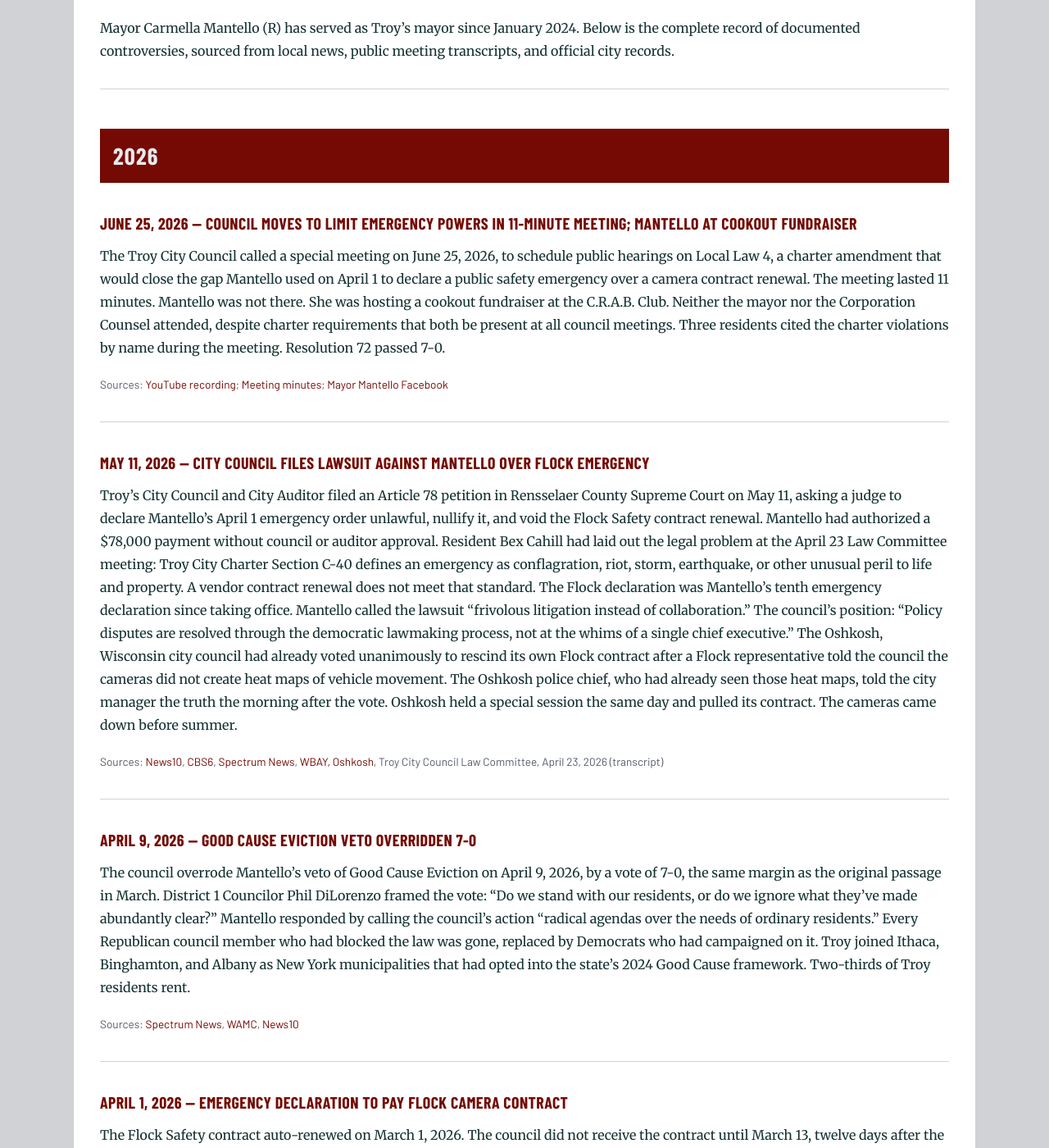
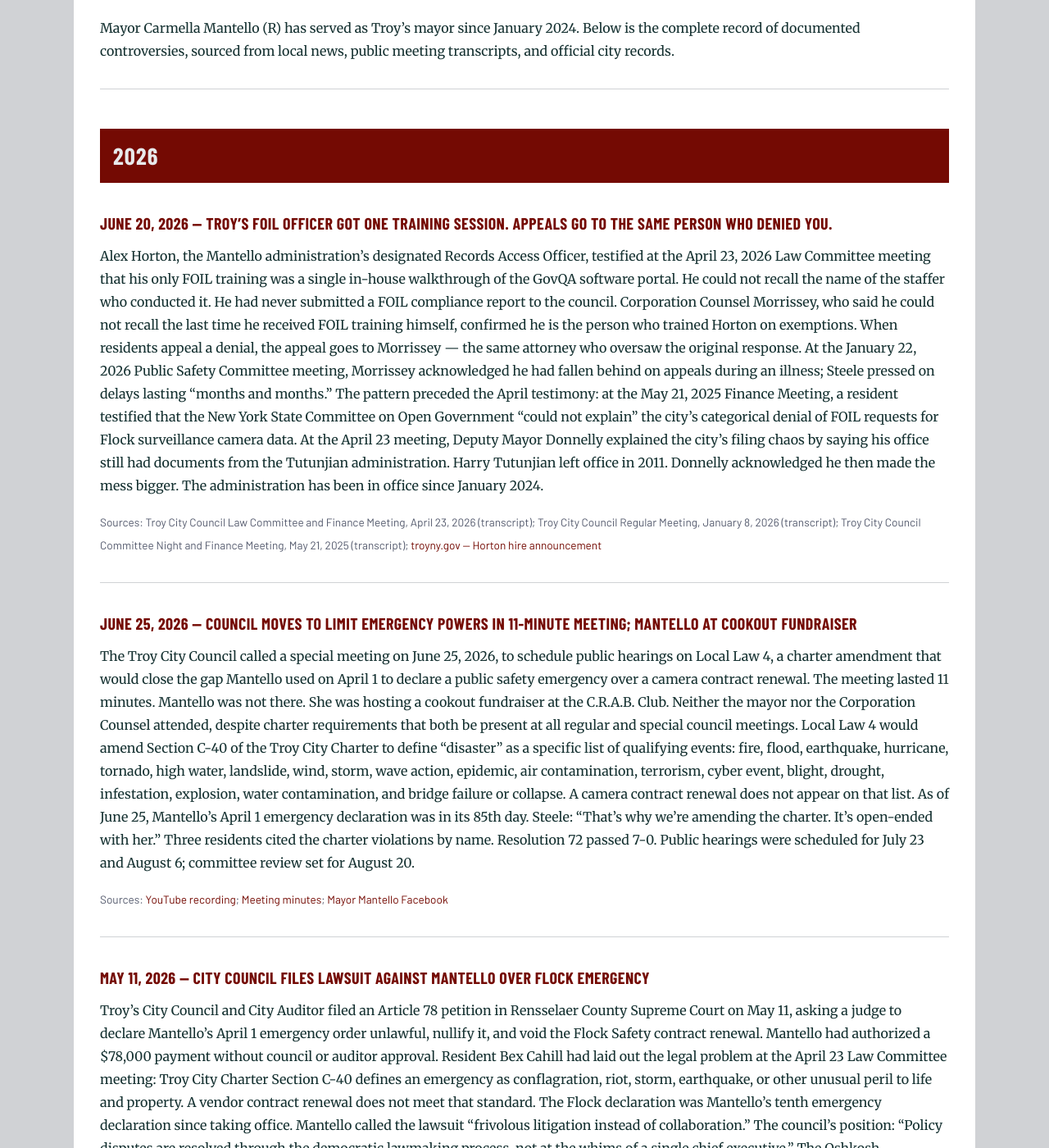
Before and after one commit to MdevitSEC/the-mantello-record, a Jekyll site: the page built from the-record.md, in a window 1280 px wide and 1400 px high, scrolled down 313 px. Shown: the whole window at 82% size. Built offline with Jekyll 4.4.1, drawn with Linux system fonts in a browser that asks for light colours; some web fonts are replaced; some of the changed text lies outside the part shown.

Commit message:
Fix FOIL post categories; add FOIL record entry; expand June 25 and transparency entries
Co-Authored-By: Claude Sonnet 4.6 <noreply@anthropic.com>

```diff
--- a/the-record.md
+++ b/the-record.md
@@ -11,9 +11,17 @@ Mayor Carmella Mantello (R) has served as Troy's mayor since January 2024. Below
 
 ## 2026
 
+### [June 20, 2026 — Troy's FOIL Officer Got One Training Session. Appeals Go to the Same Person Who Denied You.](/2026/06/20/troy-foil-transparency/)
+
+Alex Horton, the Mantello administration's designated Records Access Officer, testified at the April 23, 2026 Law Committee meeting that his only FOIL training was a single in-house walkthrough of the GovQA software portal. He could not recall the name of the staffer who conducted it. He had never submitted a FOIL compliance report to the council. Corporation Counsel Morrissey, who said he could not recall the last time he received FOIL training himself, confirmed he is the person who trained Horton on exemptions. When residents appeal a denial, the appeal goes to Morrissey — the same attorney who oversaw the original response. At the January 22, 2026 Public Safety Committee meeting, Morrissey acknowledged he had fallen behind on appeals during an illness; Steele pressed on delays lasting "months and months." The pattern preceded the April testimony: at the May 21, 2025 Finance Meeting, a resident testified that the New York State Committee on Open Government "could not explain" the city's categorical denial of FOIL requests for Flock surveillance camera data. At the April 23 meeting, Deputy Mayor Donnelly explained the city's filing chaos by saying his office still had documents from the Tutunjian administration. Harry Tutunjian left office in 2011. Donnelly acknowledged he then made the mess bigger. The administration has been in office since January 2024.
+
+*Sources: Troy City Council Law Committee and Finance Meeting, April 23, 2026 (transcript); Troy City Council Regular Meeting, January 8, 2026 (transcript); Troy City Council Committee Night and Finance Meeting, May 21, 2025 (transcript); [troyny.gov — Horton hire announcement](https://www.troyny.gov/m/newsflash/Home/Detail/272)*
+
+---
+
 ### [June 25, 2026 — Council Moves to Limit Emergency Powers in 11-Minute Meeting; Mantello at Cookout Fundraiser](/2026/06/25/mantello-skips-charter-meeting-fundraiser/)
 
-The Troy City Council called a special meeting on June 25, 2026, to schedule public hearings on Local Law 4, a charter amendment that would close the gap Mantello used on April 1 to declare a public safety emergency over a camera contract renewal. The meeting lasted 11 minutes. Mantello was not there. She was hosting a cookout fundraiser at the C.R.A.B. Club. Neither the mayor nor the Corporation Counsel attended, despite charter requirements that both be present at all council meetings. Three residents cited the charter violations by name during the meeting. Resolution 72 passed 7-0.
+The Troy City Council called a special meeting on June 25, 2026, to schedule public hearings on Local Law 4, a charter amendment that would close the gap Mantello used on April 1 to declare a public safety emergency over a camera contract renewal. The meeting lasted 11 minutes. Mantello was not there. She was hosting a cookout fundraiser at the C.R.A.B. Club. Neither the mayor nor the Corporation Counsel attended, despite charter requirements that both be present at all regular and special council meetings. Local Law 4 would amend Section C-40 of the Troy City Charter to define "disaster" as a specific list of qualifying events: fire, flood, earthquake, hurricane, tornado, high water, landslide, wind, storm, wave action, epidemic, air contamination, terrorism, cyber event, blight, drought, infestation, explosion, water contamination, and bridge failure or collapse. A camera contract renewal does not appear on that list. As of June 25, Mantello's April 1 emergency declaration was in its 85th day. Steele: "That's why we're amending the charter. It's open-ended with her." Three residents cited the charter violations by name. Resolution 72 passed 7-0. Public hearings were scheduled for July 23 and August 6; committee review set for August 20.
 
 *Sources: [YouTube recording](https://www.youtube.com/watch?v=EQjj0NhjbNU&t=2s); [Meeting minutes](https://www.troyny.gov/AgendaCenter/ViewFile/Minutes/_06252026-1841); [Mayor Mantello Facebook](https://www.facebook.com/CMforTroy/posts/pfbid02cLTzrjcWi34BkBgFiYak9f9TPuTaxMzjYzeL8oseff4fUk11KXUCFNoyg3SFL1XGl)*
 
@@ -241,12 +249,13 @@ Troy's Nighthawks Block Party was canceled in June 2024 after organizers cited d
 
 The pattern held across two years: residents and council members asked for information and did not get it.
 
-- **Late or missing FOIL responses.** Multiple residents and council members reported FOIL requests being denied or ignored by the city attorney.
-- **Last-minute agenda postings.** Speakers at the January 8, 2026 public forum described agendas posted hours before votes and materials reaching the council the same day as consequential decisions.
-- **No redline versions of policy changes.** The December 18, 2025 Finance Meeting revealed the administration had no redline version of a five-year update to the non-represented employee policy.
-- **No response to community proposals.** Resident Drea Leanza described submitting a proposal to build owner-occupied homes on a city-owned South Troy lot, with TAP and Habitat for Humanity involved, nearly two years earlier with no response from the administration.
+- **FOIL.** Alex Horton, the city's Records Access Officer, had one training session — a walkthrough of a software portal. Appeals go to Corporation Counsel Morrissey, who also oversaw the original denials. At the January 22, 2026 Public Safety Committee, Morrissey acknowledged falling behind on appeals during an illness. Steele pressed on delays lasting "months and months." The state Committee on Open Government told a resident it "could not explain" the city's categorical denial of Flock camera FOIL requests.
+- **Labor contract non-response.** CSEA delivered a draft contract to the city in November 2025. The administration did not respond despite multiple follow-up emails through February 2026, triggering a Taylor Law information request and an improper practice charge. Approximately three to four improper practice charges were pending against the city as of April 2026.
+- **Knick Board arrears.** The city owed the Knickerbacker Park Board approximately $25,000 in unpaid obligations as of April 2026, five months in arrears, while the lease dispute remained unresolved.
+- **Last-minute information.** The December 30 Frear Park bond vote: no project plans on file as of 3 PM, confirmed by recording. The November 7 city hall lease vote: the contract was still a draft when the council voted. Steele wrote monthly for six months requesting basic city hall project documents. No reply.
+- **No response to community proposals.** Drea Leanza's South Troy housing proposal with TAP and Habitat: two years, no response. Natalie Jabau's rezoning correction letter: no response. A resident's two emails to Horton about removed park benches: no response. His FOIL request came back with nothing on record.
 
-*Source: Troy City Council Jan. 8, 2026 meeting transcript; Dec. 18, 2025 meeting transcript (City Clerk's office)*
+*Sources: Troy City Council Law Committee and Finance Meeting, April 23, 2026 (transcript); Troy City Council Regular Meeting, January 8, 2026 (transcript); Troy City Council Committee Night and Finance Meeting, January 22, 2026 (transcript); Troy City Council Finance and Special Meeting, December 18, 2025 (transcript)*
 
 ---
 
```
Also changed, not shown: _posts/2026-06-20-troy-foil-transparency.md (+1 -1 lines).
